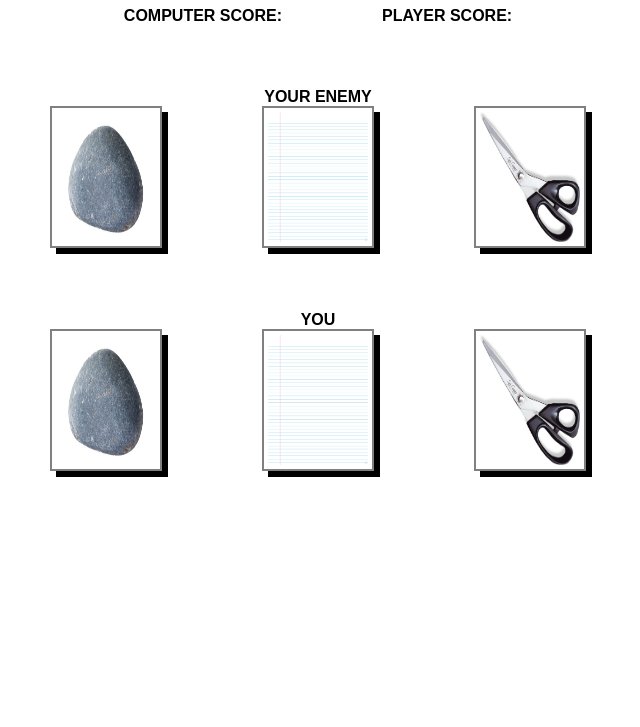
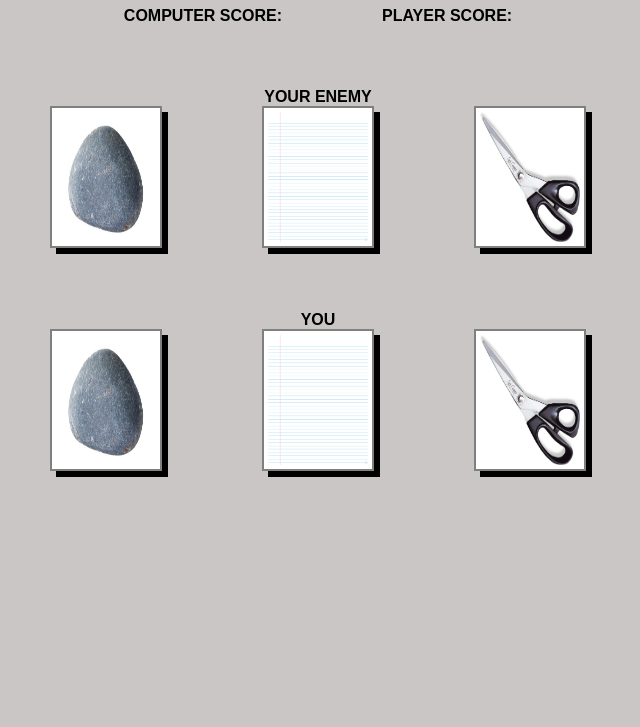
Before and after one commit to graf-jordan/RPS2, a plain HTML site: page index.html in a window 1280 px wide. Shown: the part 73-800 px from the top of the page, without its empty margins (322-962 px from the left). Drawn offline with Linux system fonts and the light colour scheme.

Commit message:
Finish basic style for colours

```diff
--- a/styles.css
+++ b/styles.css
@@ -1,5 +1,9 @@
 * {
     font-family:Arial, Helvetica, sans-serif;
+}
+
+body {
+    background-color:rgb(202, 198, 198)
 }
 
 h1 {
@@ -12,6 +16,7 @@ div img {
     border:solid gray 2px;
     padding:4px;
     box-shadow: 6px 6px;
+    background-color: white;
 
 }
 
```
